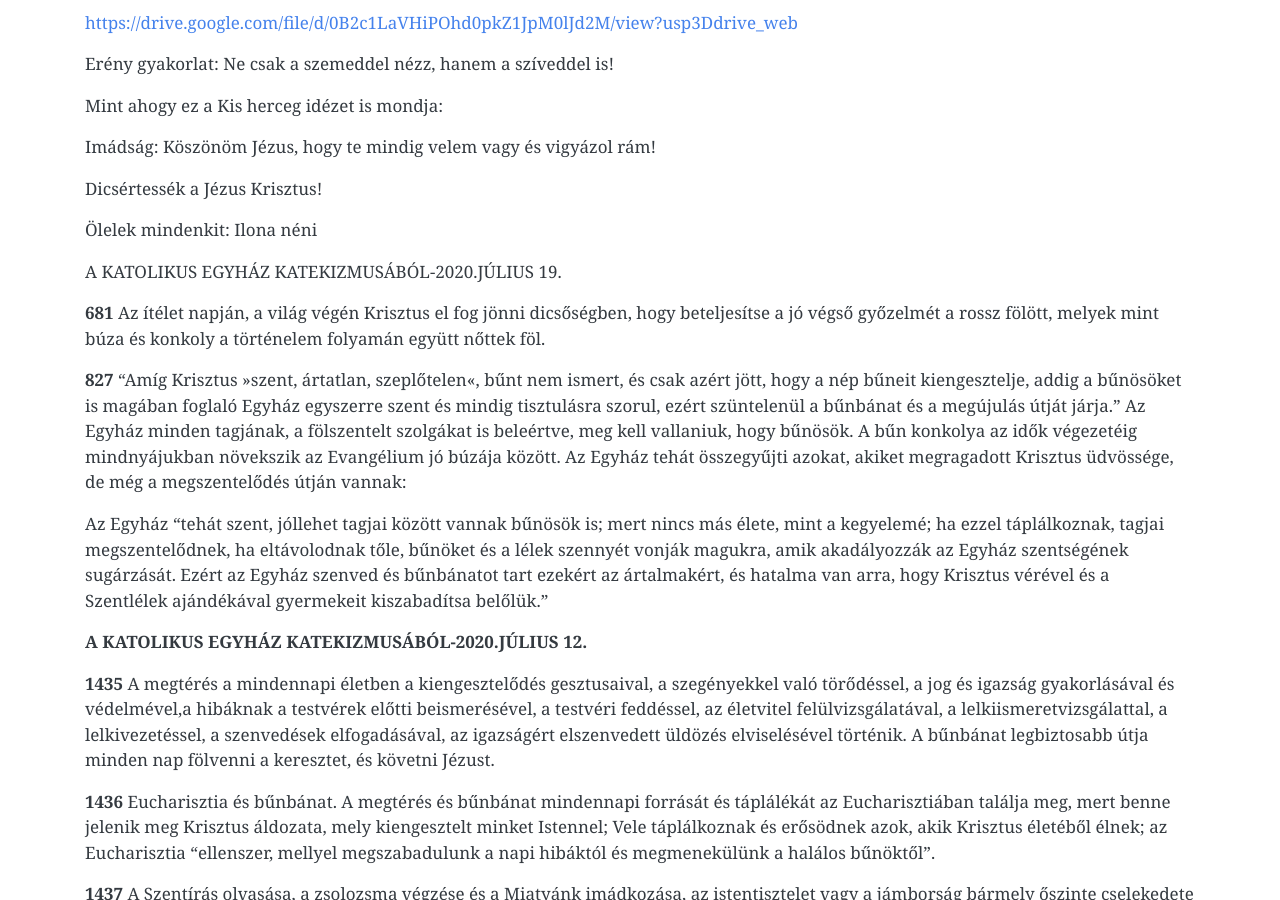
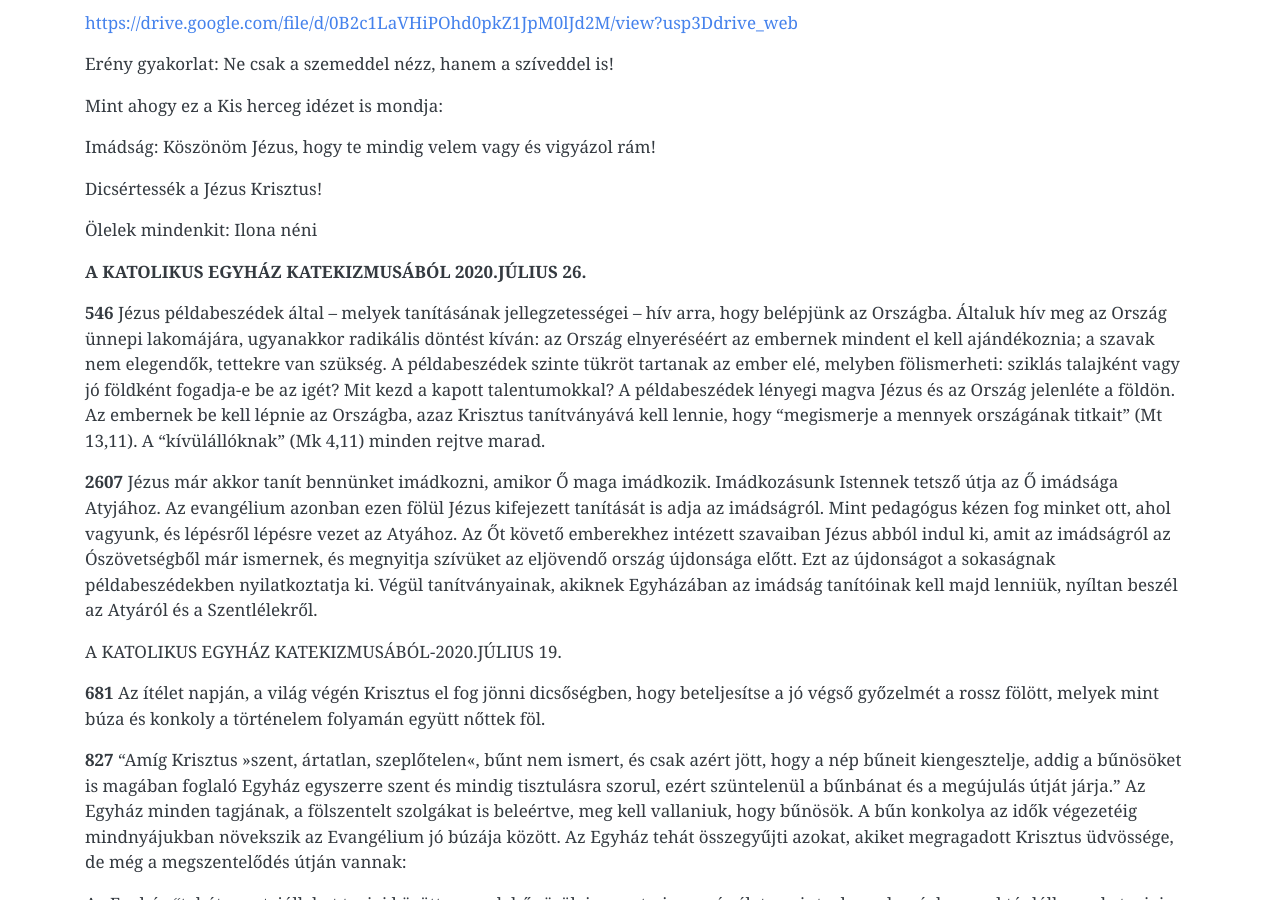
Before and after one commit to pecsi-ferences/pecsi-ferences.github.io, a Jekyll site: the page built from hittan.md, in a window 1280 px wide and 900 px high, scrolled down 3748 px. Built offline with Jekyll 4.4.1, drawn with Linux system fonts in a browser that asks for light colours; nearby versions of some CDN libraries.

Commit message:
Update from Forestry.io Zoltán Dohány updated hittan.md

```diff
--- a/hittan.md
+++ b/hittan.md
@@ -136,6 +136,12 @@ Imádság: Köszönöm Jézus, hogy te mindig velem vagy és vigyázol rám!
 Dicsértessék a Jézus Krisztus!
 
 Ölelek mindenkit: Ilona néni
+
+**A KATOLIKUS EGYHÁZ KATEKIZMUSÁBÓL 2020.JÚLIUS 26.**
+
+**546** Jézus példabeszédek által -- melyek tanításának jellegzetességei -- hív arra, hogy belépjünk az Országba. Általuk hív meg az Ország ünnepi lakomájára, ugyanakkor radikális döntést kíván: az Ország elnyeréséért az embernek mindent el kell ajándékoznia; a szavak nem elegendők, tettekre van szükség. A példabeszédek szinte tükröt tartanak az ember elé, melyben fölismerheti: sziklás talajként vagy jó földként fogadja-e be az igét? Mit kezd a kapott talentumokkal? A példabeszédek lényegi magva Jézus és az Ország jelenléte a földön. Az embernek be kell lépnie az Országba, azaz Krisztus tanítványává kell lennie, hogy "megismerje a mennyek országának titkait" (Mt 13,11). A "kívülállóknak" (Mk 4,11) minden rejtve marad.
+
+**2607** Jézus már akkor tanít bennünket imádkozni, amikor Ő maga imádkozik. Imádkozásunk Istennek tetsző útja az Ő imádsága Atyjához. Az evangélium azonban ezen fölül Jézus kifejezett tanítását is adja az imádságról. Mint pedagógus kézen fog minket ott, ahol vagyunk, és lépésről lépésre vezet az Atyához. Az Őt követő emberekhez intézett szavaiban Jézus abból indul ki, amit az imádságról az Ószövetségből már ismernek, és megnyitja szívüket az eljövendő ország újdonsága előtt. Ezt az újdonságot a sokaságnak példabeszédekben nyilatkoztatja ki. Végül tanítványainak, akiknek Egyházában az imádság tanítóinak kell majd lenniük, nyíltan beszél az Atyáról és a Szentlélekről.
 
 A KATOLIKUS EGYHÁZ KATEKIZMUSÁBÓL-2020.JÚLIUS 19.
 
```
